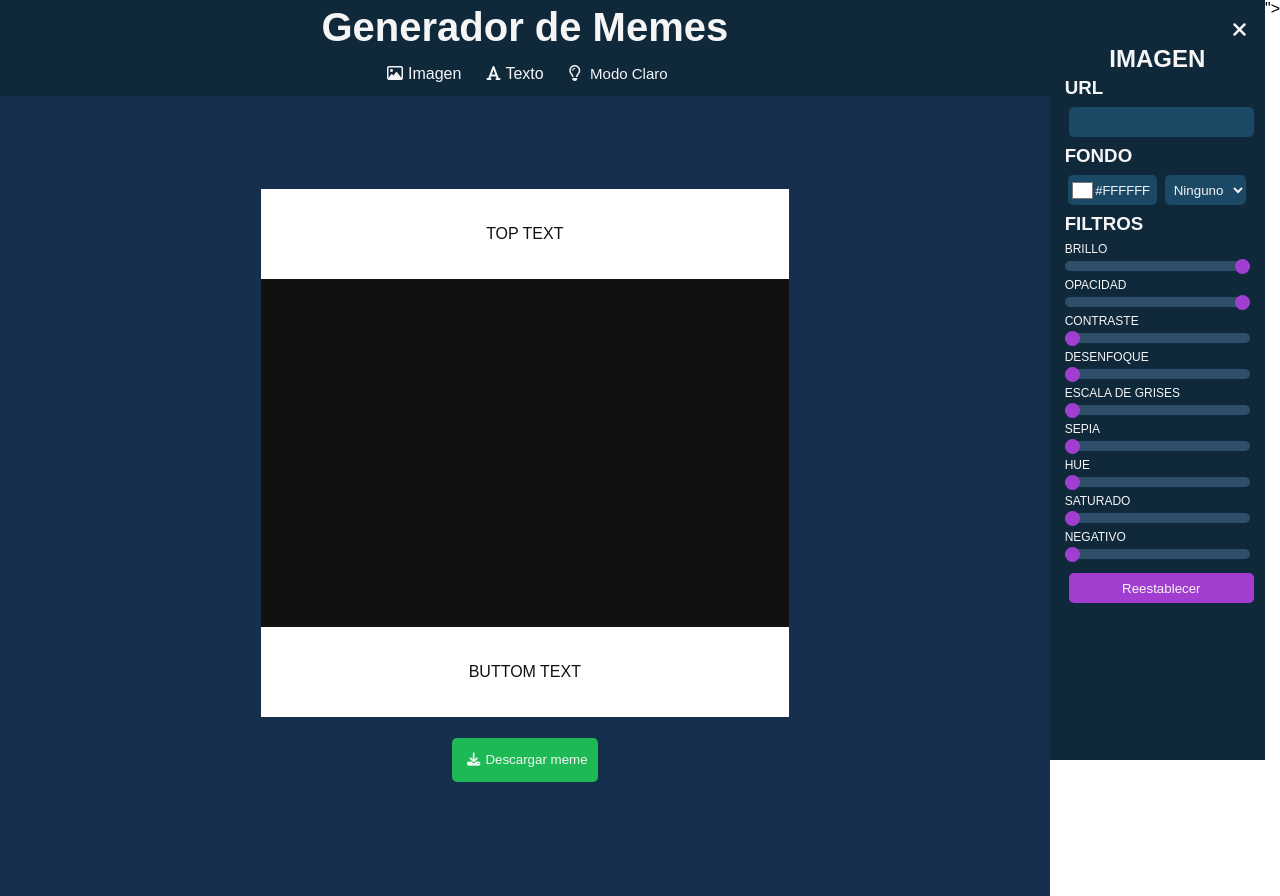
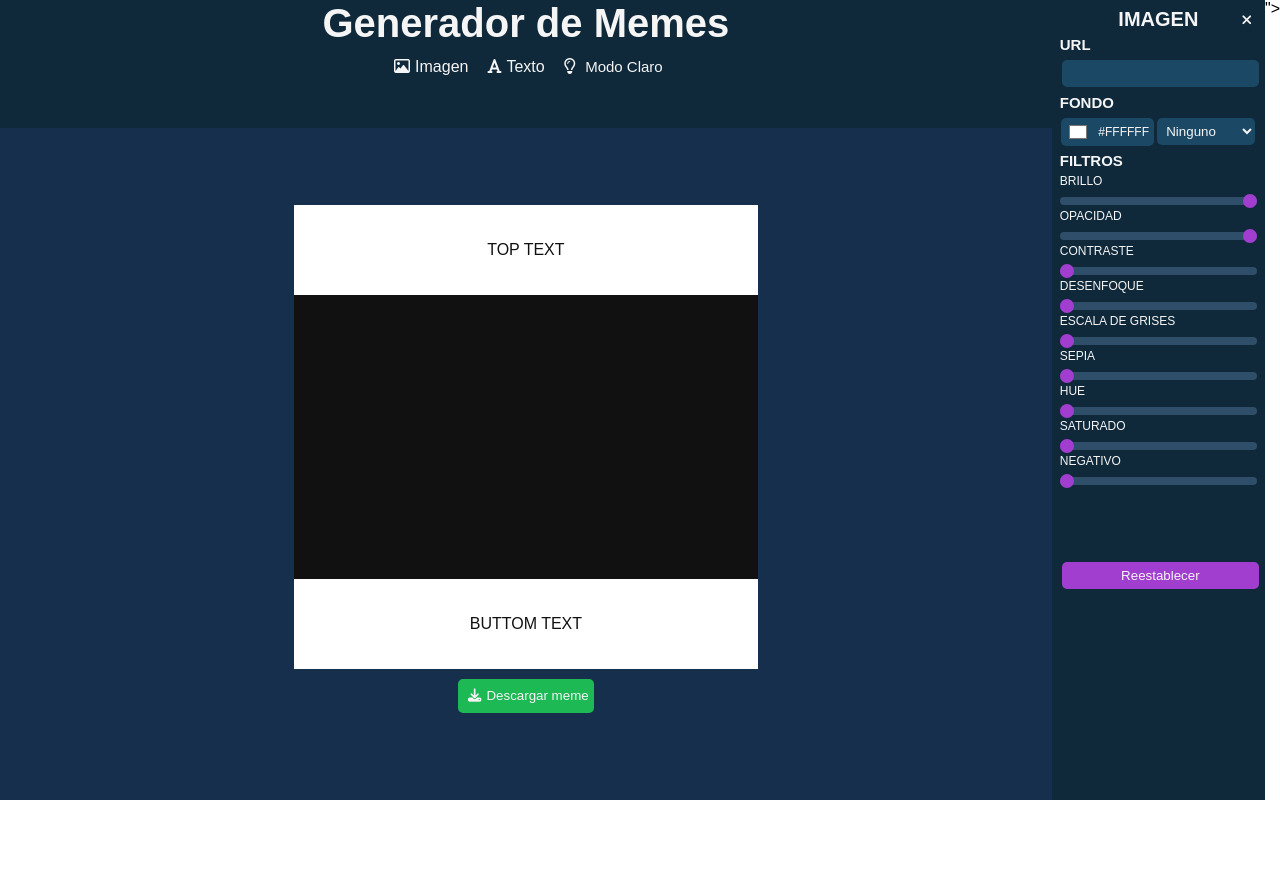
Before and after one commit to agustinasc/generador, a plain HTML site: page index.html in a window 1280 px wide. Both pictures are taken after a click on the item "Imagen". After the commit the page ends 800 px from the top, so only its background shows below. Drawn offline with nearby package versions, Linux system fonts and the light colour scheme; a web font is replaced by a local one.

Commit message:
Arreglando high en CSS

```diff
--- a/css/aside.css
+++ b/css/aside.css
@@ -14,22 +14,23 @@
 
 .big-aside{
    /*  width: 20%; */
-    height: 95vh;
+    height: 100vh;
     background-color: var(--header);
     color: var(--colorText);
-    padding: 15px;
+    padding: 8px;
 
 }
 .aside-first-title{
     display: flex;
     justify-content: center;
+    font-size: 20px;
 }
-/* .aside-imagen {
+.aside-imagen-main {
     height: 100%;
 }
 
 
- */
+
 /* ESTILOS URL,  FONDO Y BOTON REESTABLECER IMAGEN */
 
 .url-imagen, #fondo-select, #btn-imagen-reset, #top-text, #bottom-text, #text-font, #text-font-size, .btn-contorno, #space-text, #interline-text{
@@ -39,9 +40,9 @@
     border-radius: 5px;
     border: none;
     width: 100%;
-    height: 30px;
+    height: 27px;
     padding: 5px;
-    margin: 4px;
+    margin: 2px;
     outline: none;
 }
 .url-imagen:focus, #fondo-select:hover, #btn-imagen-reset:hover, #top-text:hover, #bottom-text:hover, #text-font:hover, #text-font-size:hover, #btn:hover, .btn-contorno:hover, #space-text:hover, #interline-text:hover, .btn:hover{
@@ -49,7 +50,7 @@
     transition: 0.5s;
 }
 #top-text, #bottom-text{
-    height: 2.5rem;
+    height: 2.3rem;
 }
 
 .imagen-fondo{
@@ -58,23 +59,23 @@
     justify-content: space-between;
 }
 
-/* ESTILOS DE LA PALETA DE COLORES */
+/********** ESTILOS DE LA PALETA DE COLORES ****************/
 
 .input-color{
     display: flex;
     justify-content: space-around;
     align-items: center;
     width: 100%;
-    height: 30px;
+    height: 28px;
     background-color: var(--claroTurque);
-    padding: 1%;
+    padding: 1px;
     border-radius: 5px;
-    margin: 2%
+    margin: 1px;
 }
 
 input[type="color"] {
-    width: 25px;
-    height: 25px;
+    width: 22px;
+    height: 22px;
     background-color: transparent;
     outline: none;
     border: none;
@@ -82,26 +83,38 @@ input[type="color"] {
 .valor-texto{
     color: var(--colorText);
     font-family: var(--font2);
-    font-size: 13px;
+    font-size: 12px;
     /* width: 3.5em; */
-    width: 60px;
+    width: 50px;
 }
 
-    /* FILTROS  */
+    /* ****************** FILTROS  ****************************
+    */
+
+.imagen-filter-container{
+    width: 100%;
+    height: 25em;
+}
+.imagen-filter{
+    height: 25em;
+}
 
 .aside-second-title{
-    margin: 4px 0px;
+    margin: 5px 0px;
+    font-size: 15px;
 }
 label{
     font-size: 12px;
     font-family: var(--font2);
+    height: 0px;
 }
- /* .imagen-filter{
-    background-color: steelblue;
-} */
+.imagen-range{
+    height: 17px;
+    display: block;
+}
 input[type='range']{
     width: 100%;
-    height: 10px;
+    height: 8px;
     appearance: none;
     outline: none;
     background-color: var(--hoverColor);
@@ -117,8 +130,8 @@ input[type='range']::-webkit-slider-thumb {
 
     input[type=range]::-webkit-slider-thumb {
         background-color: var(--violeta);
-        width: 15px;
-        height: 15px;
+        width: 14px;
+        height: 14px;
         border: 3px solid var(--violeta);
         border-radius: 50%;
     }
@@ -128,7 +141,8 @@ input[type='range']::-webkit-slider-thumb {
     margin-top: 10px;
 }
 
-    /* FUENTES */
+    /************************** FUENTES *******************
+    */
 
 .font-align{
     width: 100%;
@@ -154,7 +168,8 @@ input[type='range']::-webkit-slider-thumb {
     border-radius: 5px;
 }
 
-    /* COLOR Y FONDO DEL TEXTO */
+ /******************** COLOR Y FONDO DEL TEXTO **************
+    */
 
 .container-color-text{
     display: flex;
@@ -169,7 +184,8 @@ input[type='range']::-webkit-slider-thumb {
     margin: 3%;
 }
 
-/* CONTORNOS */
+/************************** CONTORNOS *********************
+*/
 
 .container-btn-contorno{
     display: flex;
@@ -183,12 +199,13 @@ input[type='range']::-webkit-slider-thumb {
     border: none;
     width: 32%;
     height: 30px;
-    margin: 2%;
+    margin: 3px;
     outline: none;
+    padding: 2px;
 }
 
 
-/* ESTILOS DEL BOTON CLOSE */
+/*********************** ESTILOS DEL BOTON CLOSE ****************/
 
 .container-btn-close{
     display: flex;
@@ -198,8 +215,8 @@ input[type='range']::-webkit-slider-thumb {
     display: none;
 }
 .aside-imagen-close{
-    width: 23px;
-    font-size: 20px;
+    /* width: 23px; */
+    font-size: 14px;
 }
 .aside-imagen-close:hover{
     background-color: var(--hoverColor);
--- a/css/funcionalidad.css
+++ b/css/funcionalidad.css
@@ -18,6 +18,7 @@
 }
 .appear{
     width: 20%;
+    height: 100%;
 }
 
         /* MODO OSCURO */
--- a/css/style.css
+++ b/css/main.css
@@ -26,7 +26,7 @@ body{
 }
 .first-section{
     width: 100%;
-   /*  height: 40em; */
+    height: 100vh;
 }
 header{
     background-color: var(--header);
@@ -34,12 +34,12 @@ header{
     display: flex;
     align-items: center;
     flex-direction: column;
-    /* height: 18%; */
+    height: 16vh;
     width: 100%;
 }
 .header-title{
     font-size: 40px;
-    margin-top: 5px;
+    margin-top: 1px;
 }
 .header-nav{
     display: flex;
@@ -49,7 +49,7 @@ header{
 }
 .nav-items{
     padding: 5px;
-    margin: 5px;
+    margin: 2px;
 }
 .far, .fas{
     margin: 5px;
@@ -63,7 +63,7 @@ header{
 main{
     background-color: var(--main);
     color: var(--colorText);
-    height: 100%;
+    height: 84vh;
     width: 100%;
     display: flex;
     justify-content: center;
@@ -76,8 +76,8 @@ main{
     flex-direction: column;
     justify-content: space-between;
     align-items: center;
-    height: 33rem;
-    width: 33rem;
+    height: 29rem;
+    width: 29rem;
     background-color:#111111;
 }
 .meme-img{
@@ -99,8 +99,8 @@ main{
 .btn-download{
     font-family: var(--font2);
     color: var(--colorText);
-    margin: 2%;
-    padding: 1%;
+    margin: 1%;
+    padding: 0.5%;
     background-color: #1DB954;
     border-radius: 5px;
     border: none;
@@ -110,13 +110,13 @@ main{
     transition: 0.3s;
 }
 
-/* MEDIA QUERIES */
+/******************  MEDIA QUERIES ******************** */
 
-/* @media (max-width: 400px){
+@media (max-width: 400px){
     .header-title {
-        font-size: 25px;
+        font-size: 30px;
     }
     .nav-items{
         margin: 5px;
     }
-} */
+}
--- a/index.html
+++ b/index.html
@@ -5,7 +5,7 @@
     <meta name="viewport" content="width=device-width, initial-scale=1.0">
 
     <!--     LINKS CSS  -->
-    <link rel="stylesheet" href="./css/style.css">
+    <link rel="stylesheet" href="./css/main.css">
     <link rel="stylesheet" href="./css/aside.css">
     <link rel="stylesheet" href="./css/funcionalidad.css">
 
@@ -93,36 +93,36 @@
                     </select>
                 </section>
 
-                <section class="imagen-filter">
+                <section class="imagen-filter-container">
 
                     <h3 class="aside-second-title">FILTROS</h3>
 
-                    <article>
-                        <label for="filter-brightness">BRILLO</label>
+                    <article class="imagen-filter">
+                        <label class="imagen-range" for="filter-brightness">BRILLO</label>
                         <input type="range" name="filter-brightness" id="filter-brightness" min="0" max="1" value="1" step="0.1">
 
-                        <label for="filter-opacity">OPACIDAD</label>
+                        <label class="imagen-range"  for="filter-opacity">OPACIDAD</label>
                         <input type="range" name="filter-opacity" id="filter-opacity"  min="0" max="1" value="1" step="0.1">
 
-                        <label for="filter-contrast">CONTRASTE</label>
+                        <label class="imagen-range"  for="filter-contrast">CONTRASTE</label>
                         <input type="range" name="filter-contrast" id="filter-contrast"  min="100" max="1000" value="100" step="1">
 
-                        <label for="filter-blur">DESENFOQUE</label>
+                        <label class="imagen-range"  for="filter-blur">DESENFOQUE</label>
                         <input type="range" name="filter-blur" id="filter-blur"  min="0" max="10" value="0" step="0.1">
 
-                        <label for="filter-grayscale">ESCALA DE GRISES</label>
+                        <label class="imagen-range"  for="filter-grayscale">ESCALA DE GRISES</label>
                         <input type="range" name="filter-grayscale" id="filter-grayscale"  min="0" max="100" value="0" step="1">
 
-                        <label for="filter-sepia">SEPIA</label>
+                        <label class="imagen-range"  for="filter-sepia">SEPIA</label>
                         <input type="range" name="filter-sepia" id="filter-sepia" min="0" max="100" value="0" step="1">
 
-                        <label for="filter-hue-rotation">HUE</label>
+                        <label class="imagen-range"  for="filter-hue-rotation">HUE</label>
                         <input type="range" name="Filtro Hue Rotate" id="filter-hue"  min="0" max="359" value="0" step="1">
 
-                        <label for="filter-saturation">SATURADO</label>
+                        <label class="imagen-range"  for="filter-saturation">SATURADO</label>
                         <input type="range" name="filter-saturation" id="filter-saturation"  min="100" max="1000" value="100" step="10">
 
-                        <label for="filter-invert">NEGATIVO</label>
+                        <label class="imagen-range"  for="filter-invert">NEGATIVO</label>
                         <input type="range" name="filter-invert" id="filter-invert"  min="0" max="1" value="0" step="0.1">
                     </article>
                 </section>
@@ -152,7 +152,7 @@
                     <label for="top-text-check" aria-hidden="true">Sin texto superior</label>
                 </section>
                 <section>
-                    <h3 aside-second-title>INFERIOR</h3>
+                    <h3 class="aside-second-title" >INFERIOR</h3>
                     <textarea name="bottom-text" id="bottom-text"  cols="30" rows="20" aria-label="texto inferior">BOTTOM TEXT</textarea>
                 </section>
                 <section>
```
